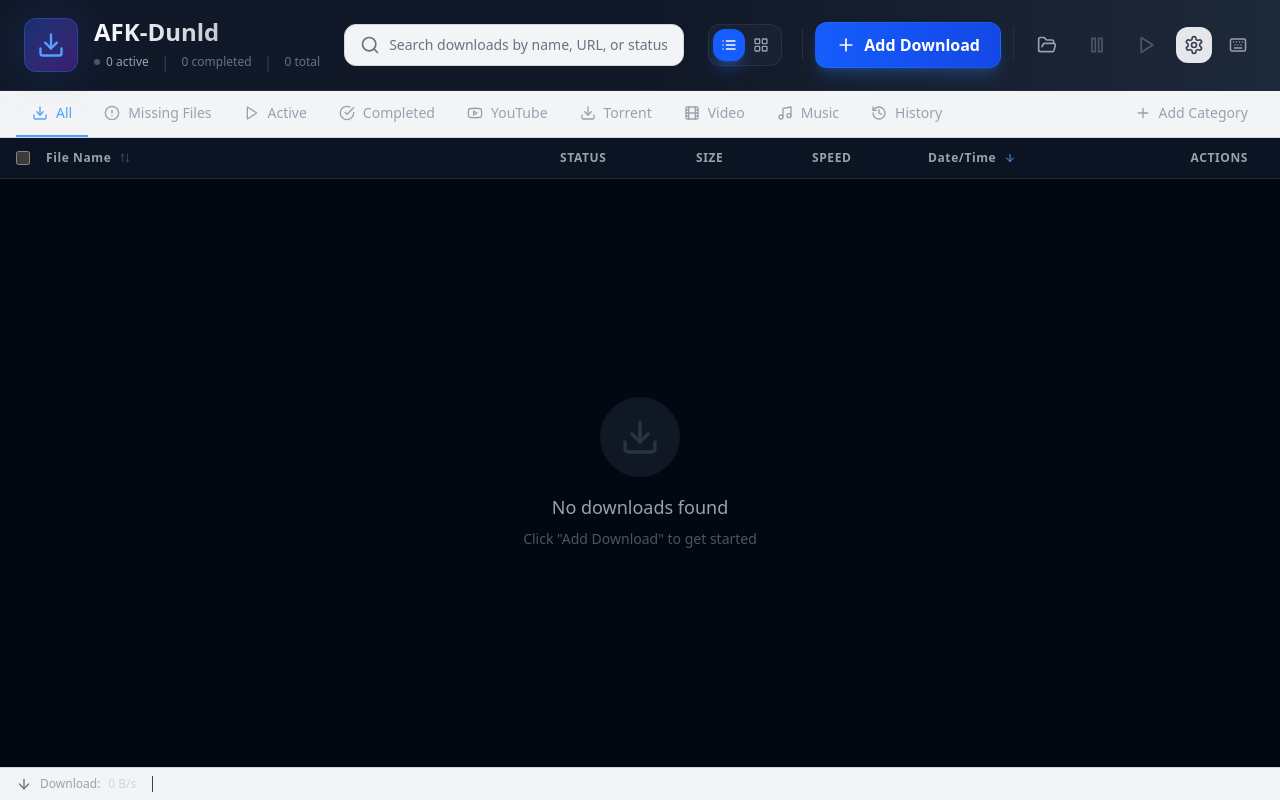
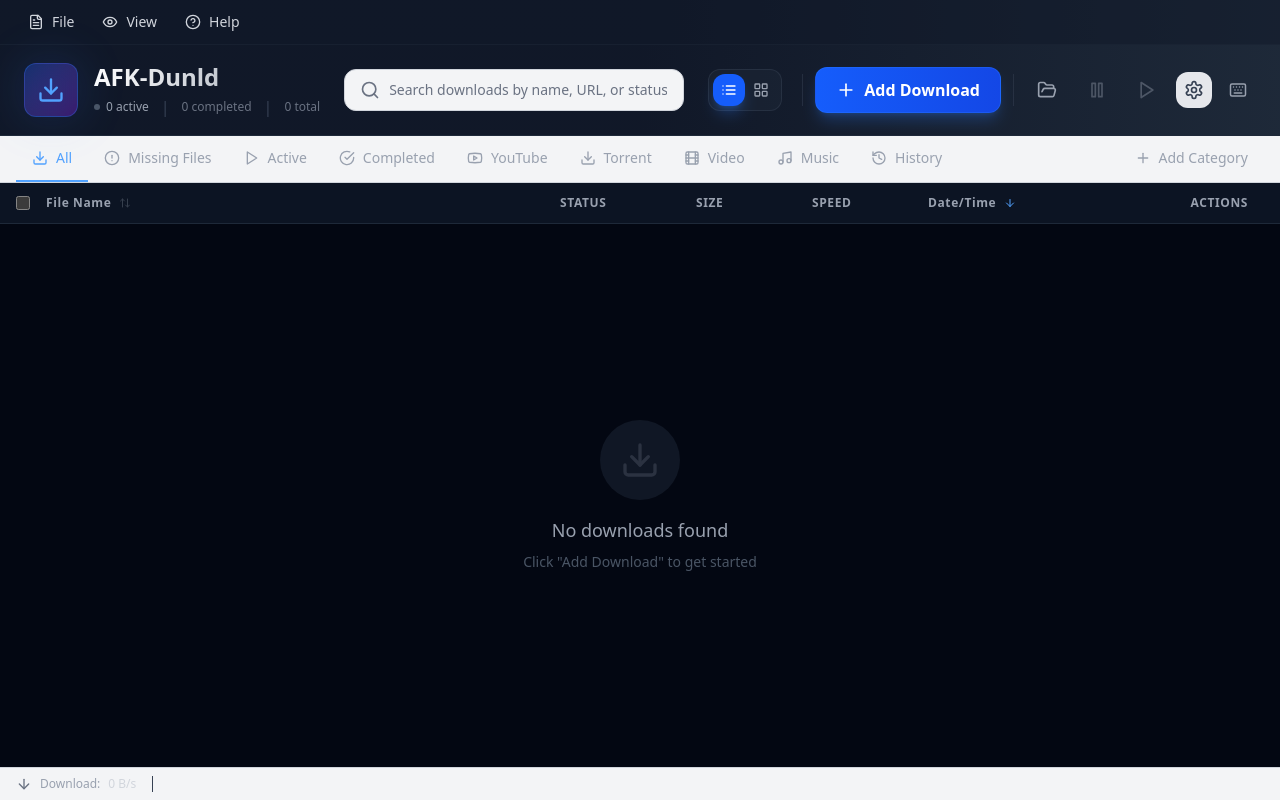
Before and after one commit to DemiAnkit/AFK-Dunld, a React (Vite) app: page / in a window 1280 px wide. Built offline with nearby package versions, Linux system fonts and the light colour scheme.

Commit message:
top menu added

```diff
--- /dev/null
+++ b/src/components/common/MenuBar.tsx
@@ -0,0 +1,229 @@
+import { useState, useRef, useEffect } from "react";
+import { FileText, Eye, HelpCircle, FolderOpen, Settings, RefreshCw, X, ExternalLink, Info, Download } from "lucide-react";
+import { useNavigate } from "react-router-dom";
+import { useUIStore } from "../../stores/uiStore";
+import { useDownloadStore } from "../../stores/downloadStore";
+import { downloadApi } from "../../services/tauriApi";
+import toast from "react-hot-toast";
+
+interface MenuItem {
+  label: string;
+  icon?: React.ReactNode;
+  shortcut?: string;
+  action?: () => void;
+  divider?: boolean;
+  disabled?: boolean;
+}
+
+interface Menu {
+  label: string;
+  icon: React.ReactNode;
+  items: MenuItem[];
+}
+
+export function MenuBar() {
+  const [openMenu, setOpenMenu] = useState<string | null>(null);
+  const menuRef = useRef<HTMLDivElement>(null);
+  const navigate = useNavigate();
+  const { setAddDialogOpen } = useUIStore();
+  const { downloads, pauseAll, resumeAll } = useDownloadStore();
+
+  useEffect(() => {
+    const handleClickOutside = (event: MouseEvent) => {
+      if (menuRef.current && !menuRef.current.contains(event.target as Node)) {
+        setOpenMenu(null);
+      }
+    };
+    document.addEventListener("mousedown", handleClickOutside);
+    return () => document.removeEventListener("mousedown", handleClickOutside);
+  }, []);
+
+  const handleOpenDownloadFolder = async () => {
+    try {
+      await downloadApi.openDownloadFolder();
+      toast.success("Opening download folder...");
+    } catch (error: any) {
+      console.error("Failed to open folder:", error);
+      toast.error(error?.message || "Failed to open download folder");
+    }
+    setOpenMenu(null);
+  };
+
+  const handleRefreshDownloads = async () => {
+    try {
+      await useDownloadStore.getState().fetchDownloads();
+      toast.success("Downloads refreshed");
+    } catch (error) {
+      console.error("Failed to refresh downloads:", error);
+    }
+    setOpenMenu(null);
+  };
+
+  const activeDownloads = downloads.filter(
+    (d) => d.status === "downloading" || d.status === "queued" || d.status === "connecting"
+  );
+  const pausedDownloads = downloads.filter((d) => d.status === "paused");
+
+  const menus: Menu[] = [
+    {
+      label: "File",
+      icon: <FileText size={16} />,
+      items: [
+        {
+          label: "New Download",
+          icon: <Download size={16} />,
+          shortcut: "Ctrl+N",
+          action: () => {
+            setAddDialogOpen(true);
+            setOpenMenu(null);
+          },
+        },
+        {
+          label: "Open Download Folder",
+          icon: <FolderOpen size={16} />,
+          action: () => {
+            handleOpenDownloadFolder();
+          },
+        },
+        { label: "", divider: true },
+        {
+          label: "Settings",
+          icon: <Settings size={16} />,
+          shortcut: "Ctrl+,",
+          action: () => {
+            navigate("/settings");
+            setOpenMenu(null);
+          },
+        },
+      ],
+    },
+    {
+      label: "View",
+      icon: <Eye size={16} />,
+      items: [
+        {
+          label: "Refresh Downloads",
+          icon: <RefreshCw size={16} />,
+          shortcut: "F5",
+          action: () => {
+            handleRefreshDownloads();
+          },
+        },
+        { label: "", divider: true },
+        {
+          label: "All Downloads",
+          action: () => {
+            navigate("/");
+            setOpenMenu(null);
+          },
+        },
+        {
+          label: "Downloading",
+          action: () => {
+            navigate("/downloading");
+            setOpenMenu(null);
+          },
+        },
+        {
+          label: "Completed",
+          action: () => {
+            navigate("/completed");
+            setOpenMenu(null);
+          },
+        },
+        {
+          label: "History",
+          action: () => {
+            navigate("/history");
+            setOpenMenu(null);
+          },
+        },
+        {
+          label: "Queue",
+          action: () => {
+            navigate("/queue");
+            setOpenMenu(null);
+          },
+        },
+      ],
+    },
+    {
+      label: "Help",
+      icon: <HelpCircle size={16} />,
+      items: [
+        {
+          label: "Keyboard Shortcuts",
+          icon: <ExternalLink size={16} />,
+          action: () => {
+            setOpenMenu(null);
+          },
+        },
+        {
+          label: "About AFK-Dunld",
+          icon: <Info size={16} />,
+          action: () => {
+            setOpenMenu(null);
+          },
+        },
+      ],
+    },
+  ];
+
+  const handleMenuClick = (menuLabel: string) => {
+    setOpenMenu(openMenu === menuLabel ? null : menuLabel);
+  };
+
+  return (
+    <div ref={menuRef} className="flex items-center gap-1">
+      {menus.map((menu) => (
+        <div key={menu.label} className="relative">
+          <button
+            onClick={() => handleMenuClick(menu.label)}
+            className={`flex items-center gap-2 px-3 py-1.5 rounded-lg text-sm font-medium transition-all duration-150 ${
+              openMenu === menu.label
+                ? "bg-gray-700 text-white"
+                : "text-gray-300 hover:bg-gray-800 hover:text-white"
+            }`}
+          >
+            {menu.icon}
+            {menu.label}
+          </button>
+
+          {openMenu === menu.label && (
+            <div className="absolute top-full left-0 mt-1 min-w-48 bg-gray-900 border border-gray-700 rounded-xl shadow-xl py-1 z-50 overflow-hidden">
+              {menu.items.map((item, index) =>
+                item.divider ? (
+                  <div key={index} className="my-1 border-t border-gray-700" />
+                ) : (
+                  <button
+                    key={index}
+                    onClick={() => {
+                      item.action?.();
+                      setOpenMenu(null);
+                    }}
+                    disabled={item.disabled}
+                    className={`w-full flex items-center justify-between px-4 py-2.5 text-sm transition-colors ${
+                      item.disabled
+                        ? "text-gray-600 cursor-not-allowed"
+                        : "text-gray-300 hover:bg-gray-800 hover:text-white"
+                    }`}
+                  >
+                    <div className="flex items-center gap-3">
+                      {item.icon}
+                      {item.label}
+                    </div>
+                    {item.shortcut && (
+                      <kbd className="ml-4 px-2 py-0.5 text-xs bg-gray-800 text-gray-500 rounded border border-gray-700">
+                        {item.shortcut}
+                      </kbd>
+                    )}
+                  </button>
+                )
+              )}
+            </div>
+          )}
+        </div>
+      ))}
+    </div>
+  );
+}
--- a/src/components/layout/Header.tsx
+++ b/src/components/layout/Header.tsx
@@ -4,6 +4,7 @@ import { useUIStore } from "../../stores/uiStore";
 import { useDownloadStore } from "../../stores/downloadStore";
 import { useSettingsStore } from "../../stores/settingsStore";
 import { KeyboardShortcutsHelp } from "../common/KeyboardShortcutsHelp";
+import { MenuBar } from "../common/MenuBar";
 import toast from "react-hot-toast";
 import { useState, useEffect } from "react";
 import { useNavigate, useLocation } from "react-router-dom";
@@ -73,6 +74,11 @@ export function Header() {
         ? 'bg-white/95 dark:bg-gray-950/95 backdrop-blur-xl border-b border-gray-200 dark:border-gray-800/80 shadow-lg'
         : 'bg-gradient-to-r from-gray-900 via-gray-900 to-gray-800 border-b border-gray-800'
     }`}>
+      {/* Menu Bar */}
+      <div className="px-4 py-1.5 border-b border-gray-800/50 bg-gray-900/50">
+        <MenuBar />
+      </div>
+
       <div className="px-6 py-4">
         <div className="flex items-center justify-between gap-6">
           {/* Left Section - Logo & Stats */}
```
